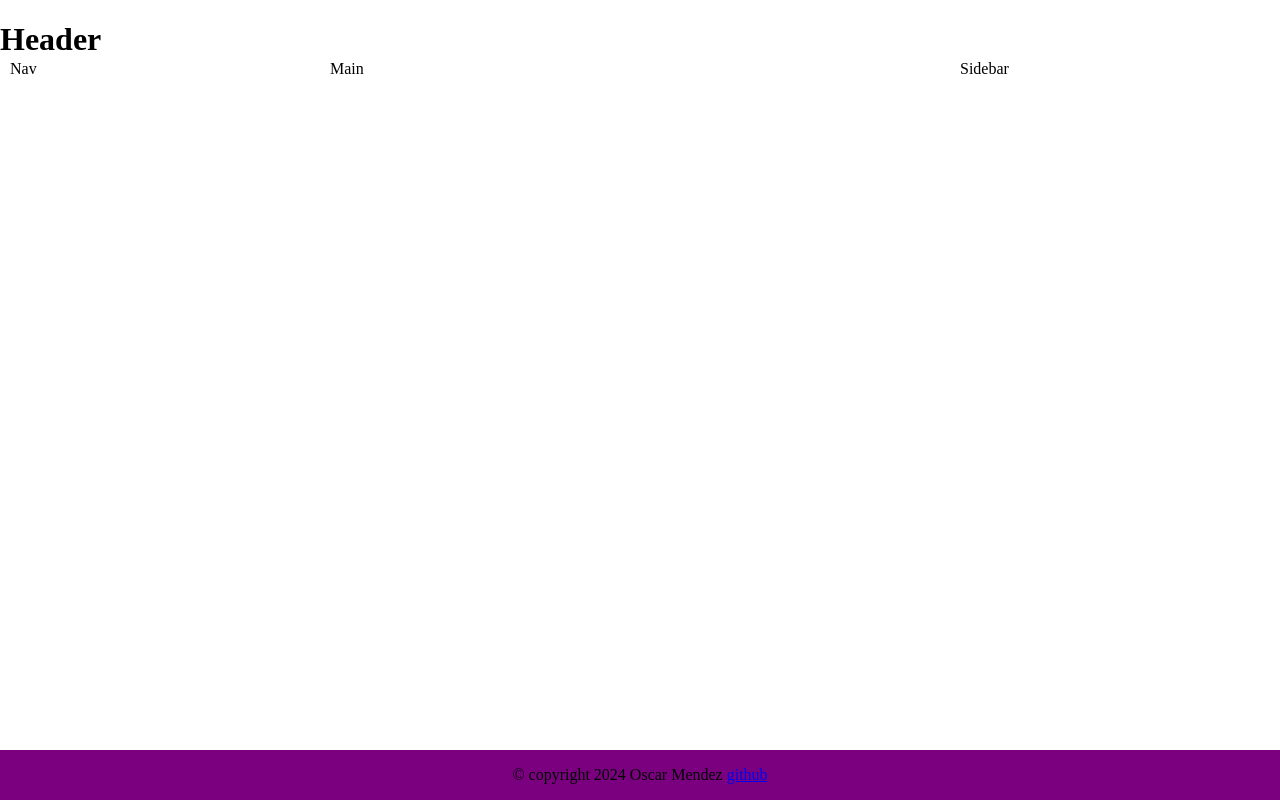
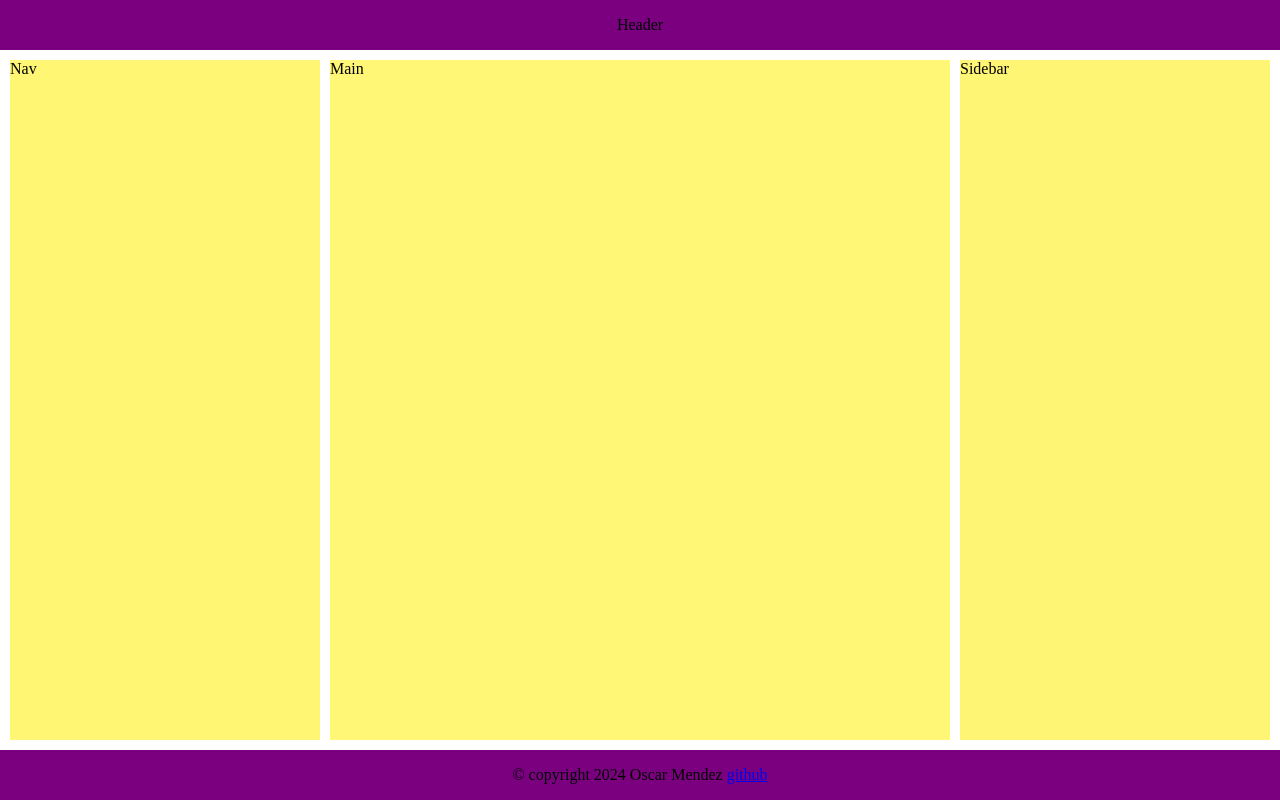
Before and after one commit to Faithfuloscar/COMP001B.LectureActivity5, a plain HTML site: page Index.html in a window 1280 px wide. Drawn offline with Linux system fonts and the light colour scheme.

Commit message:
completed css for index

```diff
--- a/Index.html
+++ b/Index.html
@@ -7,7 +7,7 @@
     <link rel="stylesheet" href="main.css">
 </head>
 <body>
-    <h1>Header</h1>
+    <header>Header</header>
 
     <main>
         <div class="nav">Nav</div>
--- a/main.css
+++ b/main.css
@@ -19,3 +19,15 @@ main {
     gap: 10px;
     padding: 10px;
 }
+
+.nav {
+    background-color: rgb(255, 246, 116);
+}
+
+.main-content {
+    background-color: rgb(255, 247, 117);
+}
+
+.sidebar {
+    background-color: rgb(254, 245, 116);
+}
```
Also changed, not shown: Bootstrap.html (added, +12 -0 lines).
